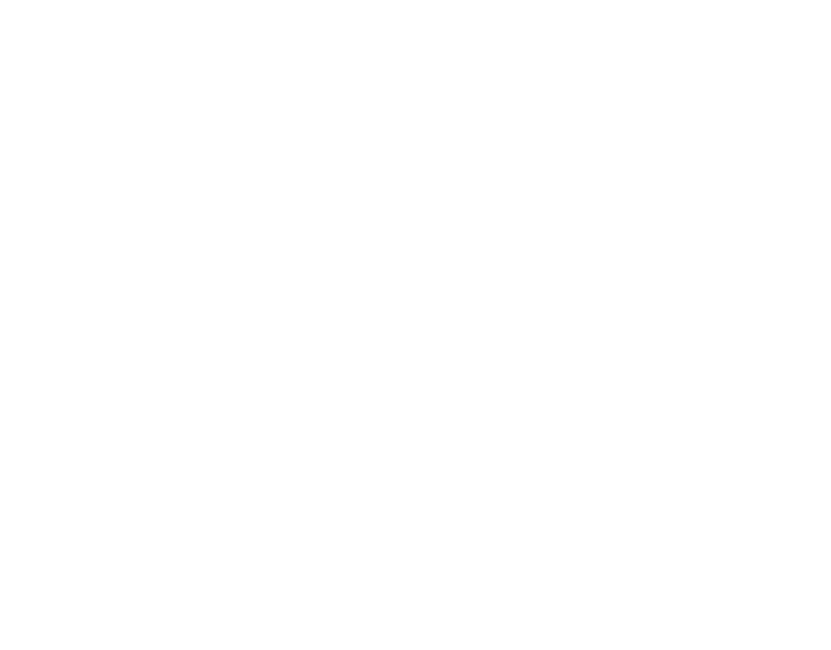
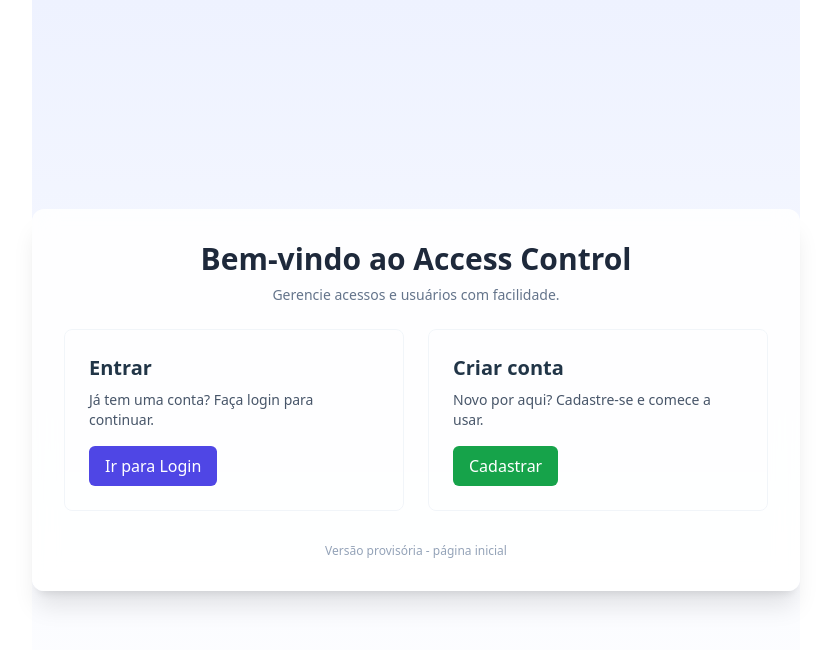
Before and after one commit to CP5-front-end/prova, a React (Vite) app: page /home in a window 1280 px wide. Before the commit this address had no page. Shown: the top 650 px of the page, without its empty margins (224-1055 px from the left). Built offline with nearby package versions, Linux system fonts and the light colour scheme.

Commit message:
Criando home

```diff
--- a/src/AppRouter.tsx
+++ b/src/AppRouter.tsx
@@ -1,13 +1,15 @@
-import { BrowserRouter, Routes, Route } from 'react-router-dom';
+import { BrowserRouter, Routes, Route, Navigate } from 'react-router-dom';
 import Login from './pages/Login';
 import Cadastro from './pages/Cadastro';
+import Home from './pages/Home';
 
 export default function AppRouter() {
   return (
     <BrowserRouter>
       <Routes>
-        <Route path="/" element={<Login />} />
-        <Route path="/login" element={<Login />} />
+  <Route path="/" element={<Navigate to="/home" replace />} />
+  <Route path="/home" element={<Home />} />
+  <Route path="/login" element={<Login />} />
         <Route path="/cadastro" element={<Cadastro />} />
       </Routes>
     </BrowserRouter>
--- /dev/null
+++ b/src/pages/Home.tsx
@@ -0,0 +1,30 @@
+import { Link } from 'react-router-dom';
+
+export default function Home() {
+  return (
+    <div className="min-h-screen flex items-center justify-center bg-gradient-to-b from-indigo-50 to-white">
+      <div className="w-full max-w-3xl bg-white/85 backdrop-blur-md shadow-xl rounded-xl p-8">
+        <header className="mb-6 text-center">
+          <h1 className="text-3xl font-bold text-slate-800">Bem-vindo ao Access Control</h1>
+          <p className="text-sm text-slate-500 mt-2">Gerencie acessos e usuários com facilidade.</p>
+        </header>
+
+        <main className="grid grid-cols-1 md:grid-cols-2 gap-6">
+          <section className="p-6 rounded-lg border border-slate-100">
+            <h2 className="text-xl font-semibold mb-2">Entrar</h2>
+            <p className="text-sm text-slate-600 mb-4">Já tem uma conta? Faça login para continuar.</p>
+            <Link to="/login" className="inline-block rounded-md bg-indigo-600 text-white px-4 py-2 hover:bg-indigo-700">Ir para Login</Link>
+          </section>
+
+          <section className="p-6 rounded-lg border border-slate-100">
+            <h2 className="text-xl font-semibold mb-2">Criar conta</h2>
+            <p className="text-sm text-slate-600 mb-4">Novo por aqui? Cadastre-se e comece a usar.</p>
+            <Link to="/cadastro" className="inline-block rounded-md bg-green-600 text-white px-4 py-2 hover:bg-green-700">Cadastrar</Link>
+          </section>
+        </main>
+
+        <footer className="mt-8 text-center text-xs text-slate-400">Versão provisória - página inicial</footer>
+      </div>
+    </div>
+  );
+}
```
